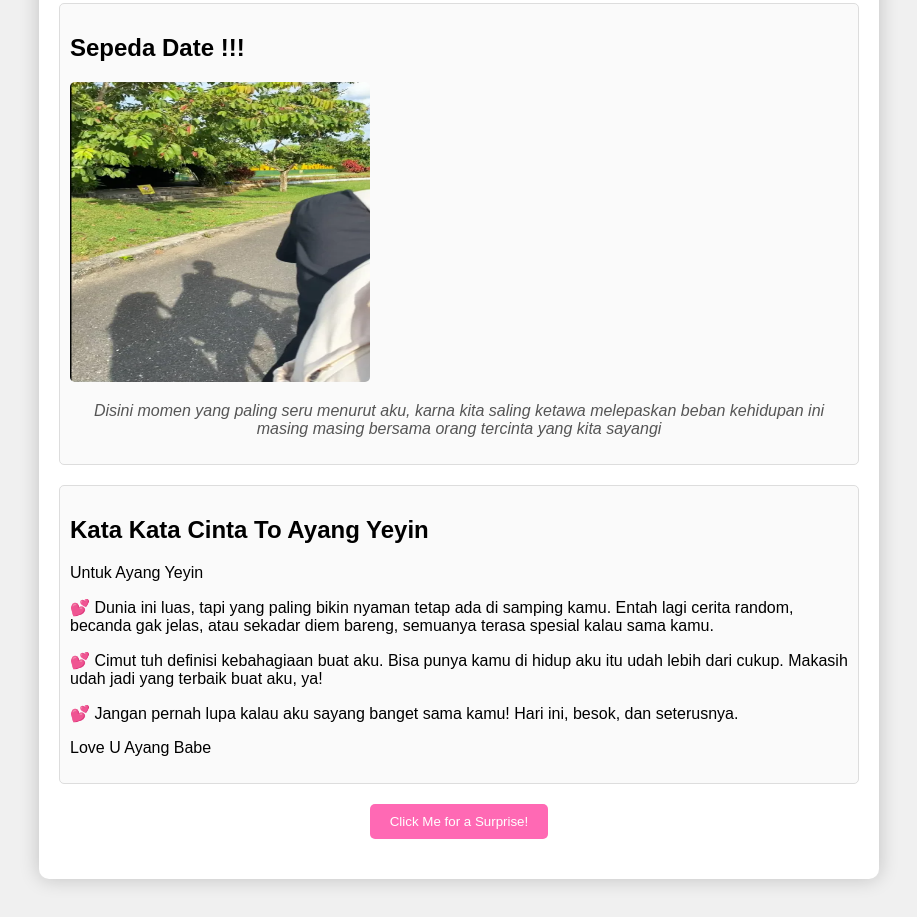
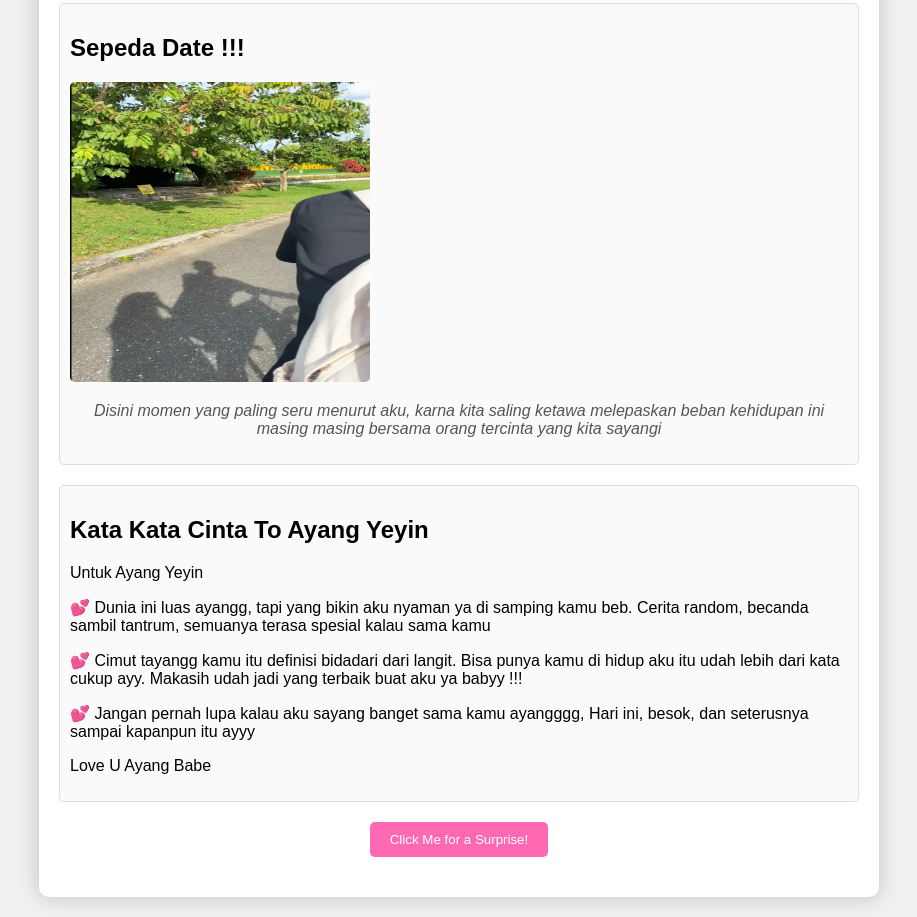
Before and after one commit to wardhanaprojects/babeyeyin, a plain HTML site: page index.html in a window 1280 px wide. Shown: the part 1679-2596 px from the top of the page, without its empty margins (181-1098 px from the left). Drawn offline with Linux system fonts and the light colour scheme.

Commit message:
index.html

```diff
--- a/index.html
+++ b/index.html
@@ -38,9 +38,9 @@
     <div class="page">
         <h2>Kata Kata Cinta To Ayang Yeyin</h2>
         <p>Untuk Ayang Yeyin</p>
-        <p>💕 Dunia ini luas, tapi yang paling bikin nyaman tetap ada di samping kamu. Entah lagi cerita random, becanda gak jelas, atau sekadar diem bareng, semuanya terasa spesial kalau sama kamu.</p>
-        <p>💕 Cimut tuh definisi kebahagiaan buat aku. Bisa punya kamu di hidup aku itu udah lebih dari cukup. Makasih udah jadi yang terbaik buat aku, ya!</p>
-        <p>💕 Jangan pernah lupa kalau aku sayang banget sama kamu! Hari ini, besok, dan seterusnya.</p>
+        <p>💕 Dunia ini luas ayangg, tapi yang bikin aku nyaman ya di samping kamu beb. Cerita random, becanda sambil tantrum, semuanya terasa spesial kalau sama kamu</p>
+        <p>💕 Cimut tayangg kamu itu definisi bidadari dari langit. Bisa punya kamu di hidup aku itu udah lebih dari kata cukup ayy. Makasih udah jadi yang terbaik buat aku ya babyy !!!</p>
+        <p>💕 Jangan pernah lupa kalau aku sayang banget sama kamu ayangggg, Hari ini, besok, dan seterusnya sampai kapanpun itu ayyy</p>
         <p>Love U Ayang Babe</p>
     </div>
 
```
